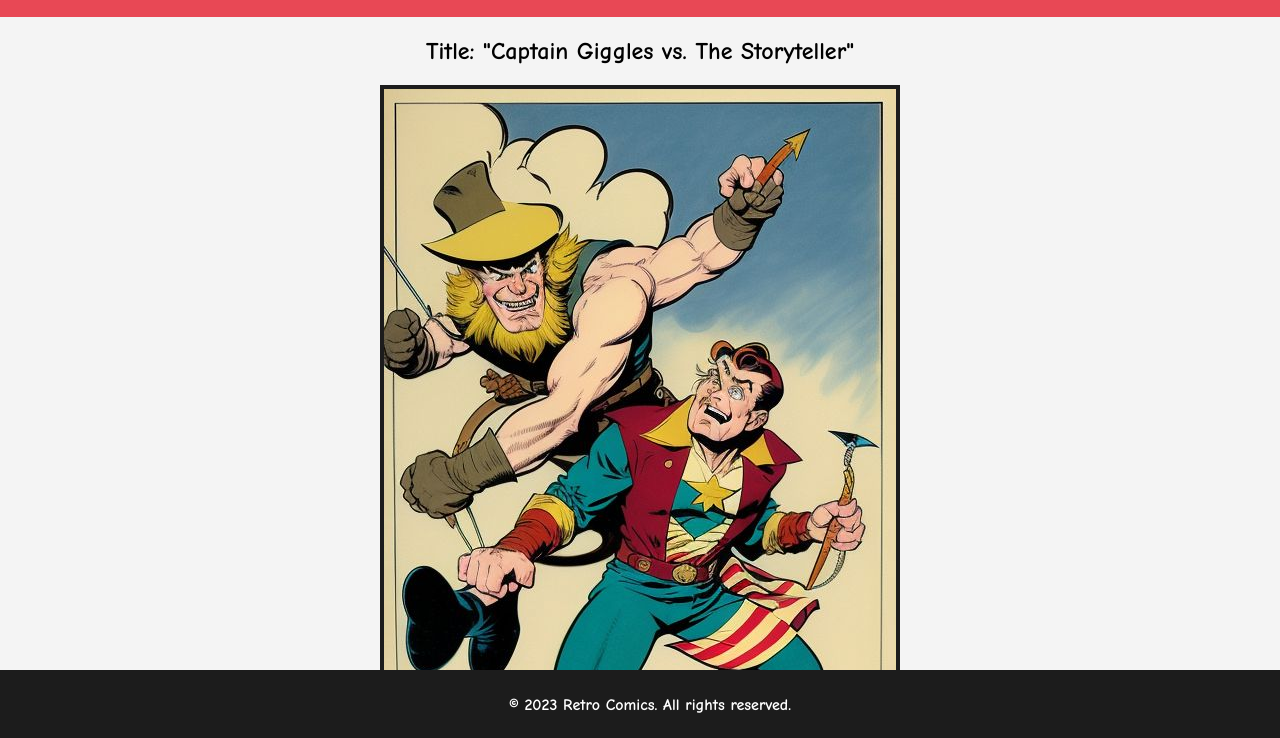
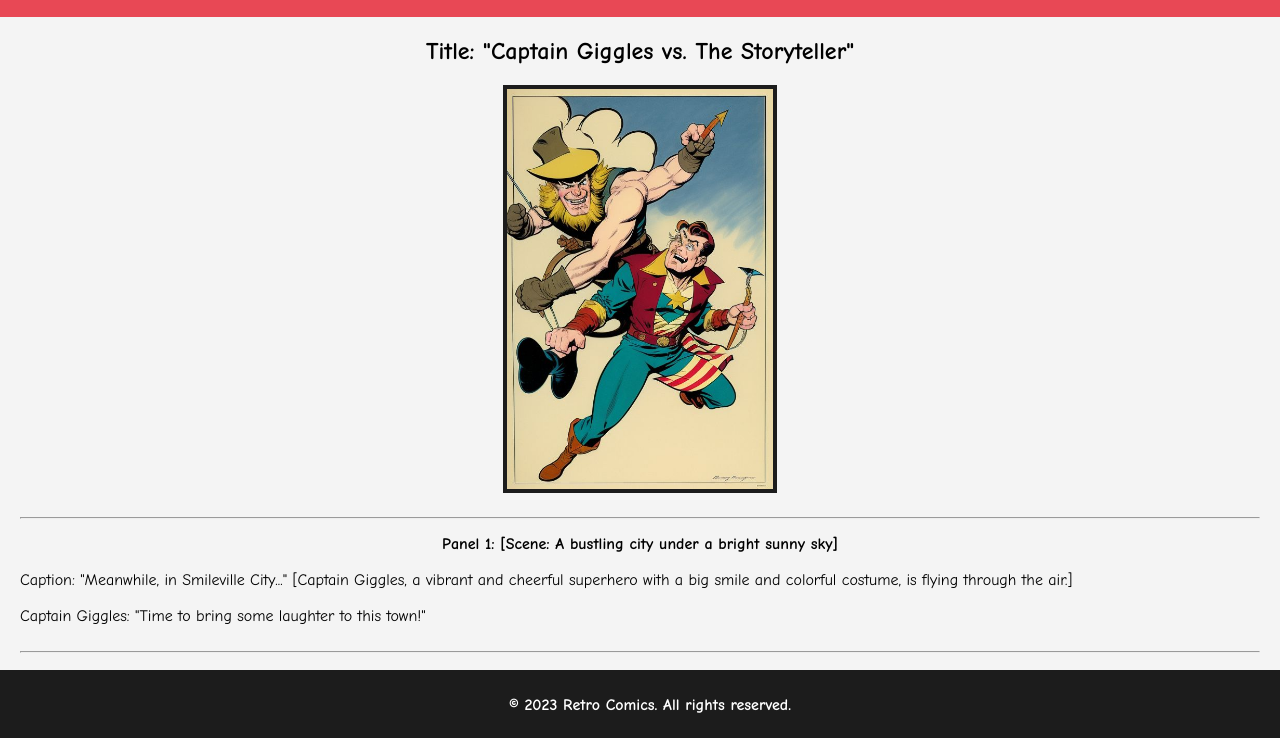
Before and after one commit to haroldhemanth/comic1, a plain HTML site: page index.html in a window 1280 px wide. Shown: the part 60-798 px from the top of the page. Drawn offline with Linux system fonts and the light colour scheme.

Commit message:
Update index.html

```diff
--- a/index.html
+++ b/index.html
@@ -13,7 +13,7 @@
 
     <section class="comic-panel">
         <h2>Title: "Captain Giggles vs. The Storyteller"</h2>
-        <img src="./assets/images/title1.jpg" alt="Comic Panel">
+        <img src="./assets/images/title1.jpg" alt="Comic Panel" height="400">
         <!-- <p class="kap">KAPOW!!!</p> -->
 
     </section>
```
